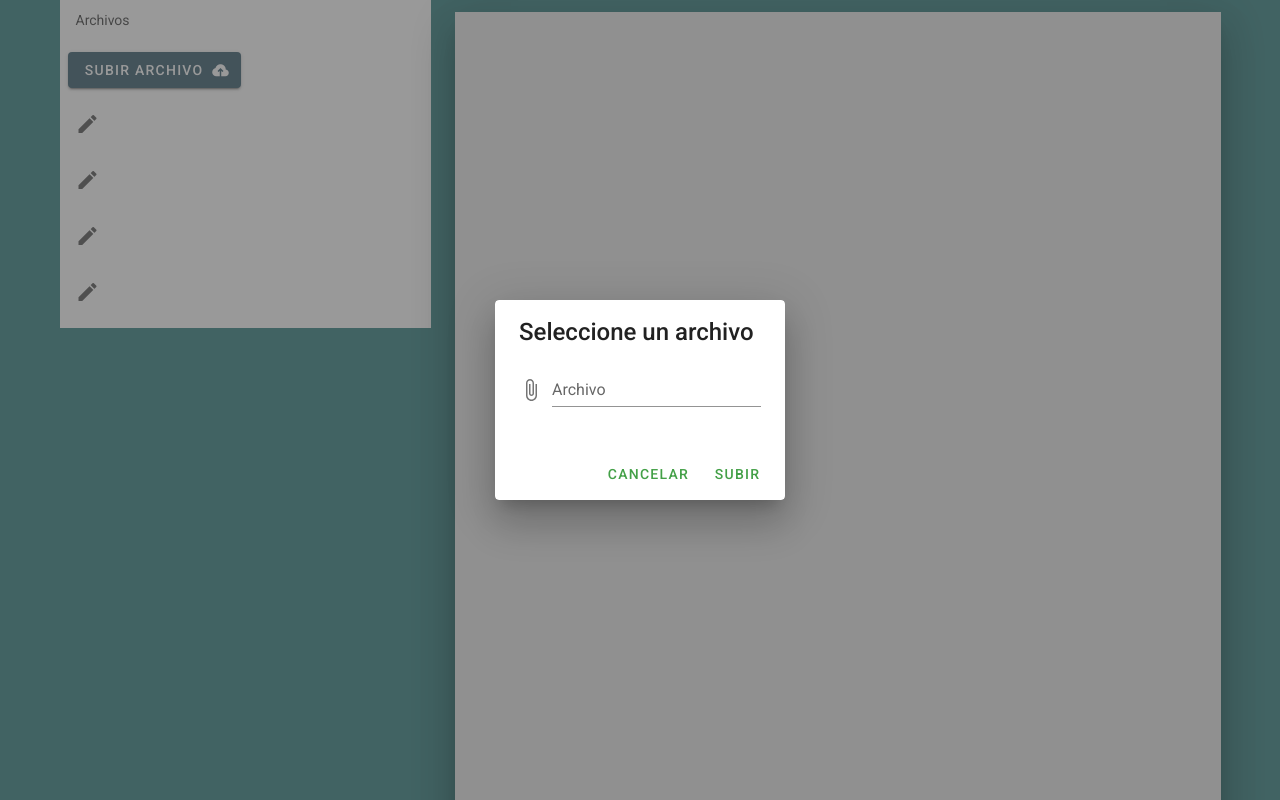
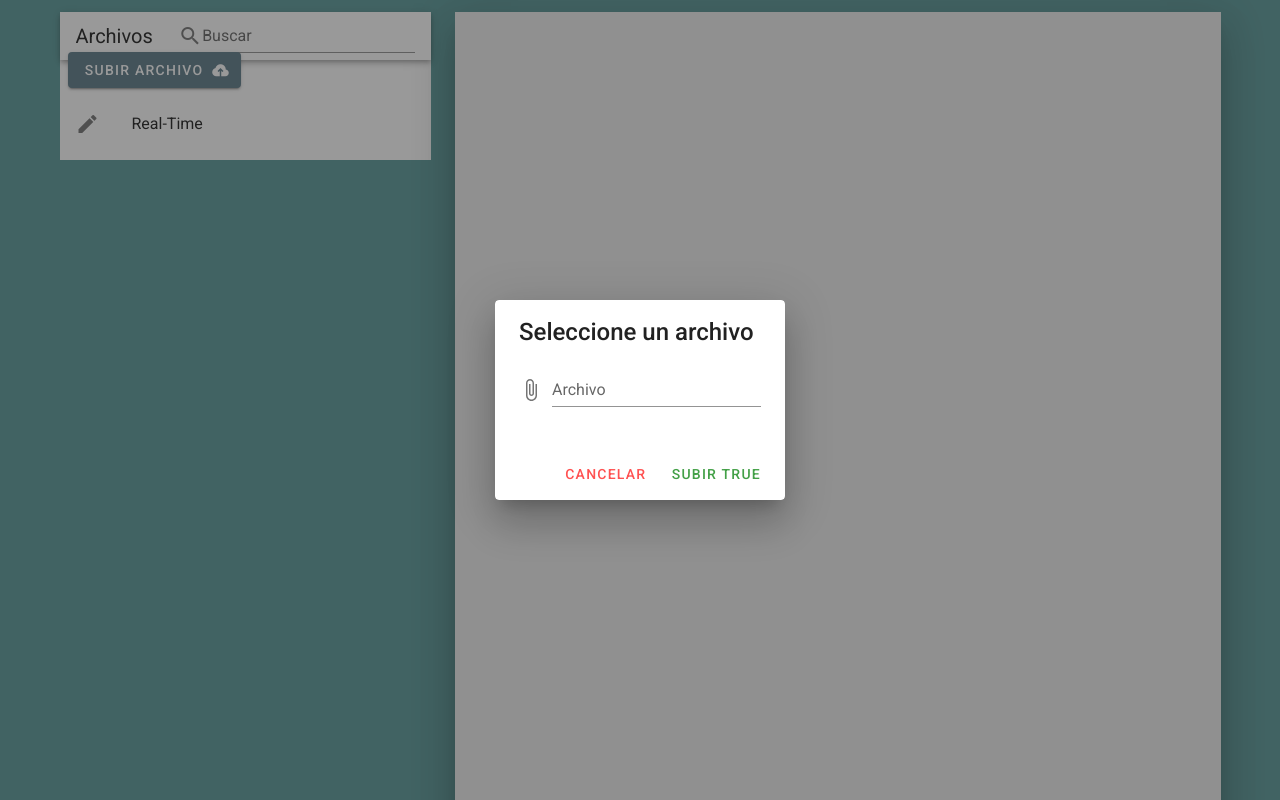
Before and after one commit to AlexPs06/administradorVista, a Vue app: page /admin in a window 1280 px wide. Both pictures are taken after a click on the button "SUBIR ARCHIVO". Shown: the top 800 px of the page. Built offline with nearby package versions, Linux system fonts and the light colour scheme; no server answers.

Commit message:
añadi el buscador y la creacion de archivos

```diff
--- a/src/components/UploadFileComponent.vue
+++ b/src/components/UploadFileComponent.vue
@@ -15,7 +15,7 @@
             <v-file-input
                 chips
                 v-model="files"
-                accept=".txt"
+                accept=".aiml.kb, .txt "
                 label="Archivo"
             ></v-file-input>
         </v-card-text>
@@ -23,7 +23,7 @@
         <v-card-actions>
           <v-spacer></v-spacer>
           <v-btn
-            color="green darken-1"
+            color="error"
             text
             @click="dialog = false"
             v-on:click="notUpload()"
@@ -34,10 +34,9 @@
           <v-btn
             color="green darken-1"
             text
-            @click="dialog = true"
-            v-on:click="upload()"
+            v-on:click="upload(dialog)"
           >
-            Subir
+            Subir {{dialog}}
           </v-btn>
         </v-card-actions>
       </v-card>
@@ -46,6 +45,7 @@
 </template>
 
 <script>
+import axios from 'axios'
   export default {
       props:{
           value:Boolean
@@ -62,16 +62,43 @@
         }
     },
     methods:{
-        upload(){
-            this.$emit('clicked', true)
+        upload(dialog){
             // console.log(this.files.name);
-            if(this.files!=null){
+            if(this.files.length!=0){
                 console.log(this.files);
                 const reader = new FileReader()
+                let texto = "";
+                texto ="1"
+                //  reader.onload = e => (texto = e.target.result + texto)
 
-                reader.onload = e => console.log(e.target.result)
+                reader.readAsText(this.files);
+                reader.onload = () => {
+                  // this.$data.content = reader.result;
 
-                reader.readAsText(this.files)
+                  const post = {
+                    content:reader.result,
+                    token:"token",
+                    name:this.files.name
+
+                  };
+                  axios.post('http://127.0.0.1:3333/admin/addFile ', post ).then(response => {
+
+                      this.$emit('input', false)
+                      this.$emit('clicked', true)
+
+                  })
+                  .catch(function (error) {
+                      this.$emit('input', false)
+                      this.$emit('clicked', false)
+                      console.log(error);
+                  })
+
+                }
+
+                // console.log(reader.readAsText(this.files));
+
+
+
             }
         },
         notUpload(){
@@ -82,6 +109,7 @@
     data () {
       return {
         files: [],
+        content:""
       }
     },
   }
--- a/src/views/AdminView.vue
+++ b/src/views/AdminView.vue
@@ -4,30 +4,54 @@
    <v-container>
     <v-row justify="space-around">
       <v-col cols="12" md="4">
-        <!-- <v-sheet
-          class="pa-12"
-          color="grey lighten-3"
-          elevation="24"
-        > -->
-           <!-- overflow-y: auto; -->
-            <!-- max-height="800" -->
 
-        <!-- <v-virtual-scroll
-        :bench="0"
-        :items="items"
-        height="500"
-        item-height="64"
-      > -->
-               <UploadFileComponent   @clicked="onClickChild"  v-model="addFile" />
+
+
+
+
+
+
+
+
+  <v-card
+    color="grey lighten-4"
+    flat
+    tile
+    class="d-flex flex-wrap"
+  >
+    <v-toolbar dense>
+      <!-- <v-app-bar-nav-icon></v-app-bar-nav-icon> esto falta checar si se queda o se va  -->
+
+      <v-toolbar-title>Archivos</v-toolbar-title>
+      <v-spacer></v-spacer>
+        <!-- <v-text-field  label="Buscar"  hide-details="auto" v-model="search" clearable> </v-text-field> -->
+
+
+      <v-icon>mdi-magnify</v-icon>
+        <v-text-field  label="Buscar"  hide-details="auto" v-model="search" clearable> </v-text-field>
+
+
+
+
+    </v-toolbar>
+  </v-card>
+
+
+
+
+
+
+
+      <UploadFileComponent   @clicked="onClickChild"  v-model="addFile" />
 
         <v-list>
-            <v-subheader>Archivos</v-subheader>
+            <!-- <v-subheader>Archivos</v-subheader> -->
             <v-btn  :loading="loading" :disabled="loading" color="blue-grey" class="ma-2 white--text" v-on:click ="añadirArchivo()"  >
               Subir archivo  <v-icon right dark> mdi-cloud-upload </v-icon>
         </v-btn>
             <v-list-item-group v-model="selectedItem" color="primary" style="max-height: 500px; " class="overflow-y-auto"
             >
-            <v-list-item v-for="(item, i) in items" :key="i">
+            <v-list-item   v-for="(item, i) in filteredItems" :key="i">
                 <v-list-item-icon>
                 <v-icon v-text="'mdi-pencil'" ></v-icon>
                 </v-list-item-icon>
@@ -92,19 +116,25 @@ export default{
             elevations: [6, 12, 18],
             selectedItem: null,
             items: [
-            { text: 'Real-Time', icon: 'mdi-pencil' },
-            { text: 'Audience', icon: 'mdi-account' },
-            { text: 'Conversions', icon: 'mdi-flag' },
-            { text: 'Conversions', icon: 'mdi-flag' },
+            { name: 'Real-Time'},
             ],
             textArea:null,
             test:"hola",
             loading:false,
             file:null,
             addFile:false,
+            search:"",
         }
     },
+    computed: {
+    filteredItems() {
+        return this.$data.items.filter((item) =>{
+            return item.name.toLowerCase().match(this.$data.search)
+        });
+    }
+  },
     methods: {
+
         getFiles() {
             // console.log(this.$data.test); // Our Vue component
             axios.get('http://127.0.0.1:3333/admin/files', {
@@ -166,8 +196,7 @@ export default{
 
                 this.$data.loading=false;
                 console.log(response.data);
-                // console.log("soy array "+array[0].name);
-                // return array;
+
             })
             .catch(function (error) {
                 console.log(error);
@@ -183,7 +212,11 @@ export default{
         },
         onClickChild (value) {
           console.log(value) // someValue
-        }
+          if (value) {
+            this.getFiles();
+          }
+        },
+
     },
     mounted(){
         // console.log(process.env.BASE_URL);
```
